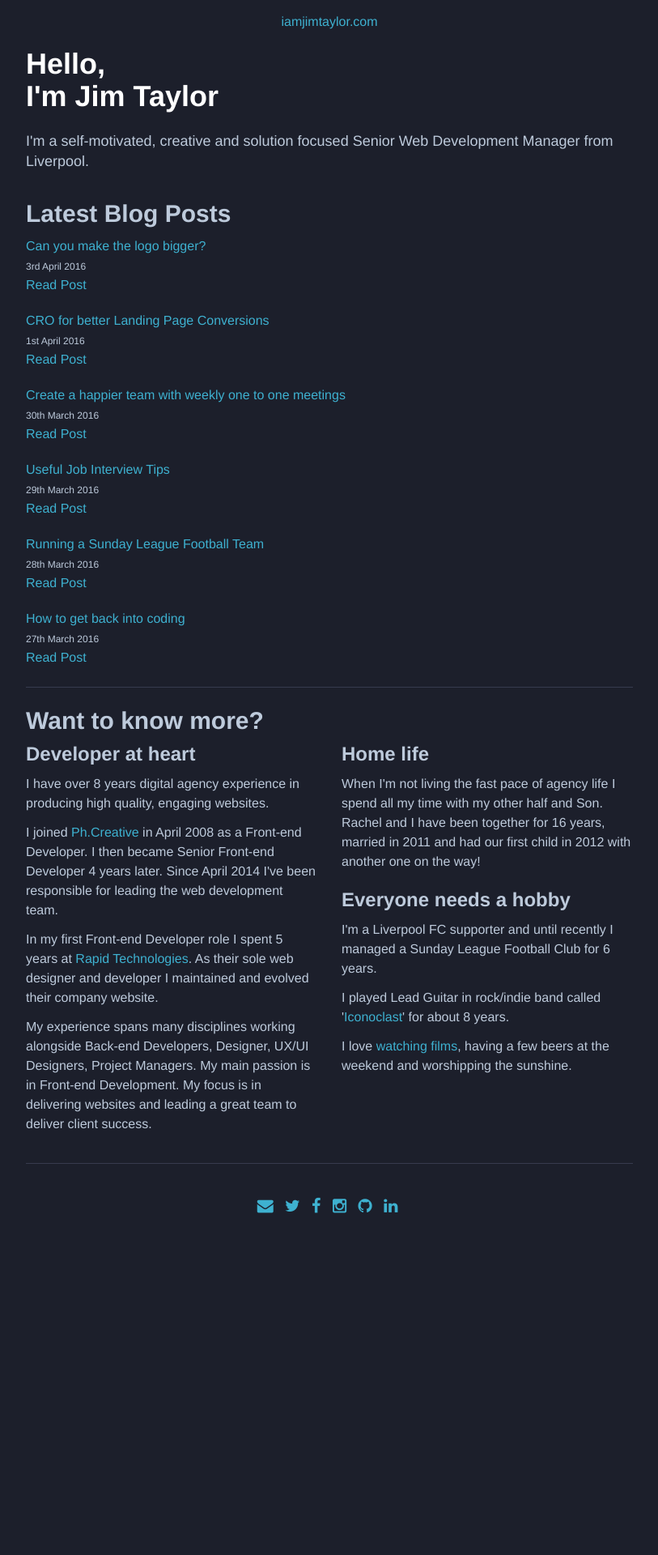
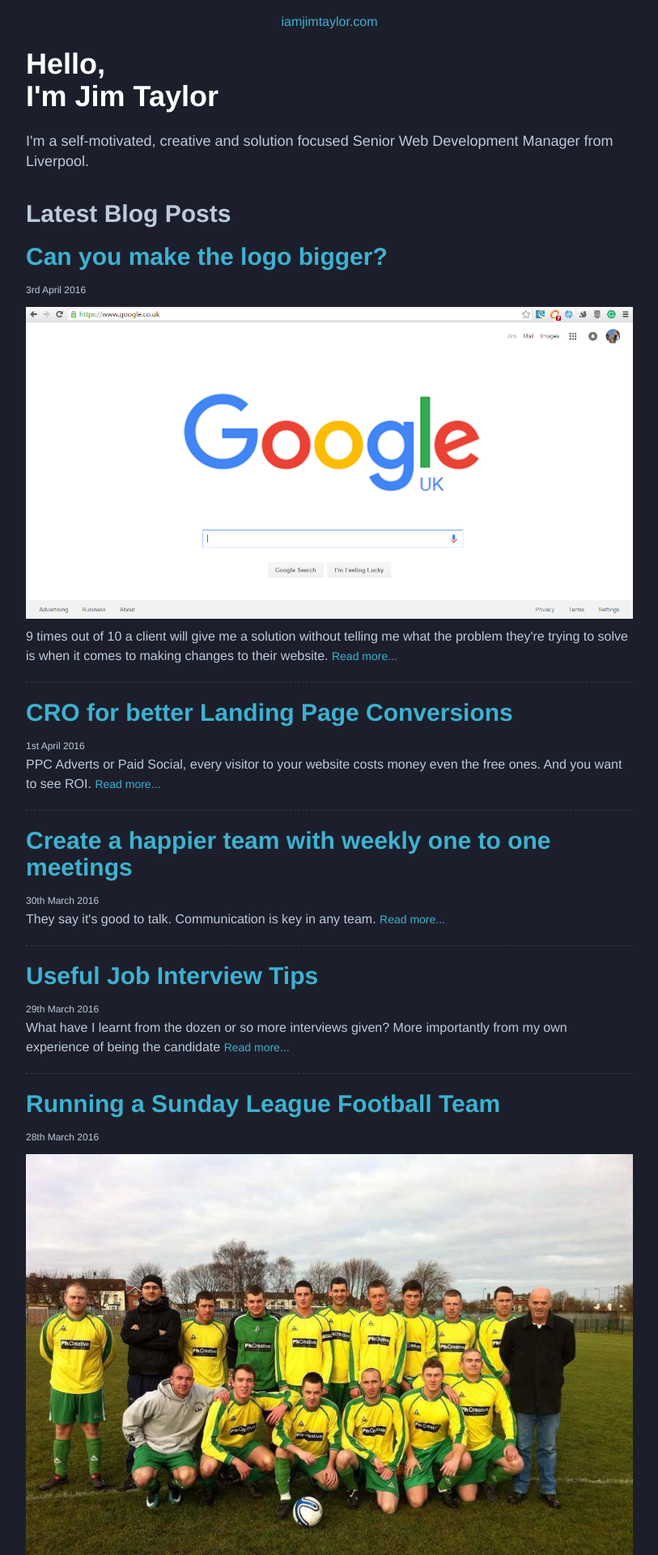
Before and after one commit to iamjimtaylor/iamjimtaylor, a Jekyll site: the page built from index.html, in a window 1280 px wide. Shown: the top 1920 px of the page at 81% size, without its empty margins (233-1046 px from the left). Built offline with Jekyll 4.4.1, drawn with Linux system fonts in a browser that asks for light colours; before the commit the page ends 1533 px from its top, so only the background shows below that; some of the changed text lies outside the part shown.

```diff
--- a/_includes/post/post-row.html
+++ b/_includes/post/post-row.html
@@ -4,7 +4,7 @@
 		<meta itemprop="name headline" content="'{{ post.title }}'">
         <meta itemprop="dateModified" content="{{ post.date | date: "%-d/%b/%Y" }}">
 
-		<a class="posts-link {{ include.size }}" href="{{ post.url | prepend: site.baseurl }}" title="'{{ post.title }}'" itemprop="headline">{{ post.title }}</a>
+		<h2><a class="posts-link {{ include.size }}" href="{{ post.url | prepend: site.baseurl }}" title="{{ post.title }}" itemprop="headline">{{ post.title }}</a></h2>
 
 		<div class="post-meta"><small>
 			<time datetime="{{ post.date | date_to_xmlschema }}" class="posts-date">
@@ -19,6 +19,16 @@
 				{{ post.date | date: "%Y" }}
 			</time>
 		</small></div>
-    	<p itemprop="description">{{ post.summary }}</p>
-    	<a class="btn btn-default" href="{{ post.url | prepend: site.baseurl }}" rel="" title="Read Post">Read Post</a>
+
+		{% if post.image_url %}<a class="image" href="{{ post.url | prepend: site.baseurl }}" title="{{ post.title }}">
+            <span itemprop="image" itemscope="" itemtype="http://schema.org/ImageObject">
+            	<img alt="{{ post.image_alt }}" class="img-responsive" width="{{ post.image_width }}" height="{{ post.image_height }}" itemprop="contentUrl" src="{{ post.image_url | prepend: site.url }}">
+            	<link href="{{ post.image_url | prepend: site.url }}" itemprop="url">
+            	<meta content="{{ post.image_width }}" itemprop="width">
+            	<meta content="{{ post.image_height }}" itemprop="height">
+            </span>
+        </a>{% endif %}
+
+    	<p itemprop="description">{{ post.excerpt }}
+    	<a class="btn btn-default" href="{{ post.url | prepend: site.baseurl }}" rel="" title="Read more">Read more...</a></p>
     </li>
--- a/_sass/skin/templates/_blog.scss
+++ b/_sass/skin/templates/_blog.scss
@@ -6,14 +6,32 @@
    ==================================================
 */
 
+.blog-list-header {
+	margin-bottom: 0px;
+}
+
 /* ==========================================================================
 #blog detail
 ========================================================================== */
 
 .posts-row {
 	li {
-		p { margin-bottom: 0px;}
-		Margin-bottom: 20px;
+		h3 {
+			margin-bottom: 0px;
+		}
+		.image {
+			margin: 10px 0px;
+			display: block;
+		}
+
+		p {
+			margin-bottom: 0px;
+		}
+		.btn-default {
+			font-size: 14px;
+		}
+		padding: 20px 0;
+		border-bottom: 1px dashed #373b4e;
 	}
 }
 
--- a/index.html
+++ b/index.html
@@ -6,13 +6,12 @@ layout: default
 	<section class="col-sm-10 col-sm-offset-1 col-md-8 col-md-offset-2">
 		<h1 class="page-header">Hello, <br> I'm Jim Taylor</h1>
 		<p class="lead">I'm a self-motivated, creative and solution focused Senior Web Development Manager from Liverpool.</p>
-		<h2>Latest Blog Posts</h2>
+		<h2 class="blog-list-header">Latest Blog Posts</h2>
 		<ul class="posts-row list-unstyled" itemscope itemType="http://schema.org/Blog">
 		{% for post in site.posts limit: 6 %}
 			{% include post/post-row.html size='posts-larger' %}
 		{% endfor %}
 		</ul>
-		<hr>
 		<h2>Want to know more?</h2>
 		<div class="row">
 			<div class="col-md-6">
```
Also changed, not shown: _layouts/post.html (+16 -0 lines).
